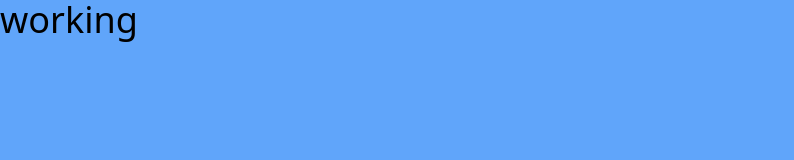
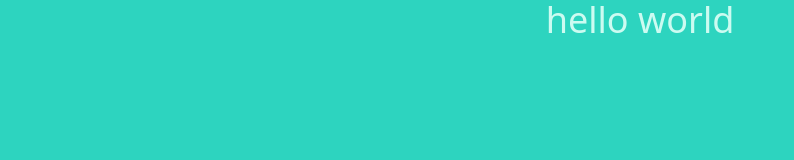
Before and after one commit to desicoder2021/my-project-tailwind, a website built with Vite: page index.html in a window 1280 px wide. Shown: the whole page, without its empty margins (0-794 px from the left). Built offline with nearby package versions, Linux system fonts and the light colour scheme.

Commit message:
changes done on index.html

```diff
--- a/index.html
+++ b/index.html
@@ -7,7 +7,9 @@
     <meta name="viewport" content="width=device-width, initial-scale=1.0" />
     <title>Vite App</title>
   </head>
-  <body class="bg-blue-400">
-    <div id="app" class="text-4xl">working</div>
+  <body
+    class="flex items-center justify-center text-6xl bg-teal-400 text-teal-100"
+  >
+    <div class="text-4xl">hello world</div>
   </body>
 </html>
```
